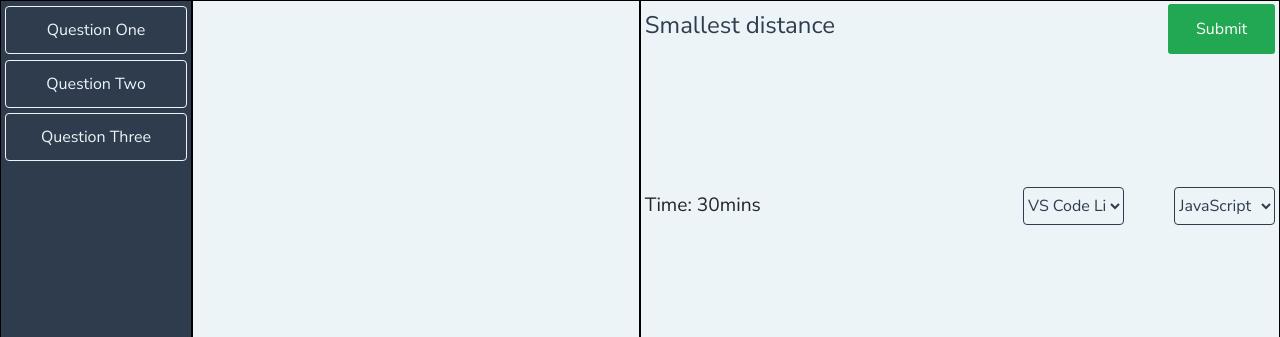
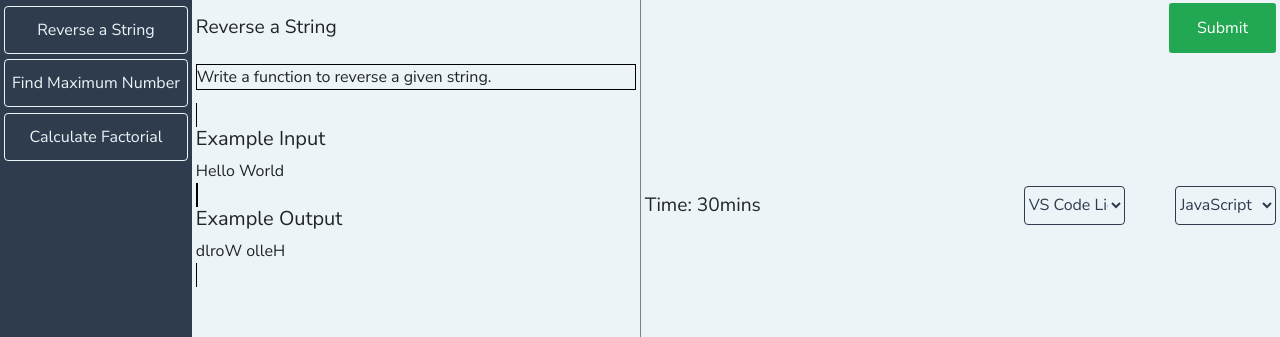
Before and after one commit to MokuaEnock/mboka, a React (Vite) app: page /seeker/interviews/1 in a window 1280 px wide. Shown: the top 337 px of the page. Built offline with nearby package versions, Linux system fonts and the light colour scheme; a small style sheet from the web is missing.

Commit message:
map questionsdata and render it in section 2

```diff
--- a/src/Pages/seeker/interviews/Editor/editor.jsx
+++ b/src/Pages/seeker/interviews/Editor/editor.jsx
@@ -1,23 +1,12 @@
-import React, { useState, useEffect } from "react";
+import React, { useState } from "react";
 import MonacoEditor from "react-monaco-editor";
 import "./editor.css";
-import { Function as SafeFunction } from "vm";
 
 const CodeEditor = () => {
   const [code, setCode] = useState("");
   const [output, setOutput] = useState("");
   const [message, setMessage] = useState("");
   const [theme, setTheme] = useState("vs-light");
-
-  useEffect(() => {
-    const debounceTimeout = setTimeout(() => {
-      runCode();
-    }, 300);
-
-    return () => {
-      clearTimeout(debounceTimeout);
-    };
-  }, [code]);
 
   const runCode = () => {
     if (code.trim() === "") {
@@ -27,13 +16,13 @@ const CodeEditor = () => {
     }
 
     try {
-      const evaluatedCode = new SafeFunction(code);
-      const result = evaluatedCode();
+      setOutput("");
+      setMessage("");
+      const result = eval(code);
       setOutput(String(result));
-      setMessage("");
     } catch (error) {
+      setOutput("");
       setMessage(error.toString());
-      setOutput("");
     }
   };
 
--- a/src/Pages/seeker/interviews/detail/detail.css
+++ b/src/Pages/seeker/interviews/detail/detail.css
@@ -13,7 +13,6 @@
 
 .interview-detail > * {
   height: 100%;
-  border: thin solid black;
   padding-left: 0.3%;
   padding-right: 0.3%;
 }
@@ -42,10 +41,46 @@
 
 #seeker-detail-2 {
   width: 35%;
+  display: flex;
+  flex-direction: column;
+  align-items: center;
+  justify-content: space-between;
+}
+
+#seeker-detail-2 > * {
+  width: 100%;
+  /* border: thin solid black; */
+}
+
+#seeker-detail-2 > h3 {
+  height: 7%;
+  font-size: 1.2rem;
+  margin-bottom: 2%;
+  text-align: left;
+  display: flex;
+  flex-direction: row;
+  align-items: center;
+}
+
+#seeker-detail-2 > div {
+  height: 94%;
+  overflow-y: scroll;
+}
+
+#seeker-detail-2-cont > * {
+  width: 100%;
+  border: thin solid black;
+  margin-bottom: 3%;
+}
+
+#seeker-detail-2-cont > p {
+  height: max-content;
+  text-align: left;
 }
 
 #seeker-detail-3 {
   width: 50%;
+  border-left: thin solid var(--five);
   display: flex;
   flex-direction: column;
   align-items: center;
--- a/src/Pages/seeker/interviews/detail/detail.jsx
+++ b/src/Pages/seeker/interviews/detail/detail.jsx
@@ -1,3 +1,4 @@
+import React, { useState } from "react";
 import "./detail.css";
 import CodeEditor from "../Editor/editor";
 
@@ -65,17 +66,50 @@ let questionsData = {
 };
 
 export default function SeekerInterviewDetail() {
+  const [selectedQuestion, setSelectedQuestion] = useState(
+    questionsData.questions[0]
+  );
+
+  const handleQuestionClick = (question) => {
+    setSelectedQuestion(question);
+  };
+
   return (
     <main className="interview-detail">
       <section id="seeker-detail-1">
-        <div className="seeker-detail-question-card">Question One</div>
-        <div className="seeker-detail-question-card">Question Two</div>
-        <div className="seeker-detail-question-card">Question Three</div>
+        {questionsData.questions.map((question) => (
+          <div
+            key={question.id}
+            className={`seeker-detail-question-card ${
+              question === selectedQuestion ? "selected" : ""
+            }`}
+            onClick={() => handleQuestionClick(question)}
+          >
+            {question.title}
+          </div>
+        ))}
       </section>
-      <section id="seeker-detail-2"></section>
+
+      <section id="seeker-detail-2">
+        <h3>{selectedQuestion.title}</h3>
+        <div id="seeker-detail-2-cont">
+          <p>{selectedQuestion.description}</p>
+
+          <span>
+            <h5>Example Input</h5>
+            <p>{selectedQuestion.exampleInput}</p>
+          </span>
+
+          <span>
+            <h5>Example Output</h5>
+            <p>{selectedQuestion.exampleOutput}</p>
+          </span>
+        </div>
+      </section>
+
       <section id="seeker-detail-3">
         <div id="seeker-detail-3-header">
-          <h3>Smallest distance</h3>
+          <h3></h3>
           <button>Submit</button>
         </div>
         <CodeEditor />
```
